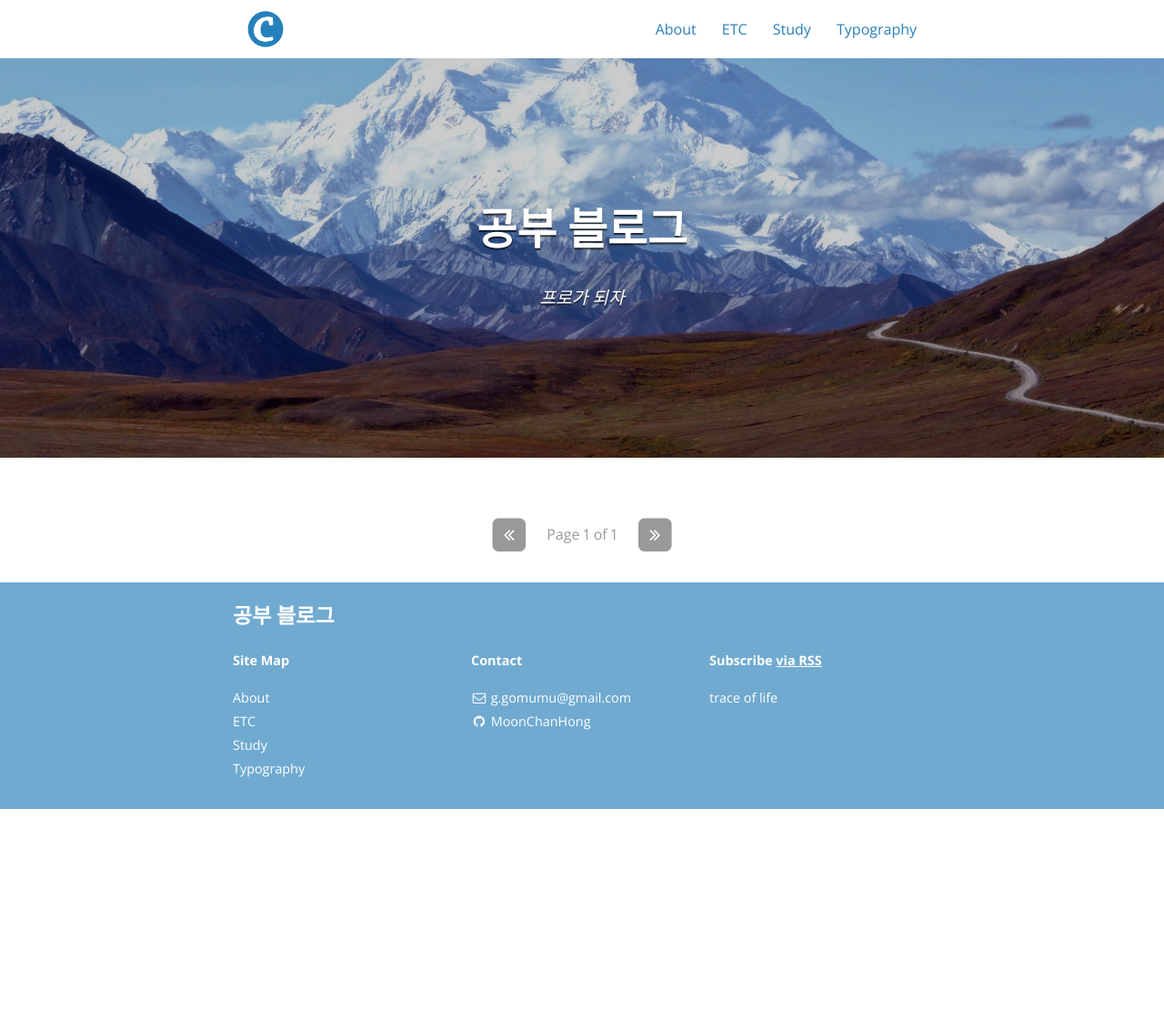
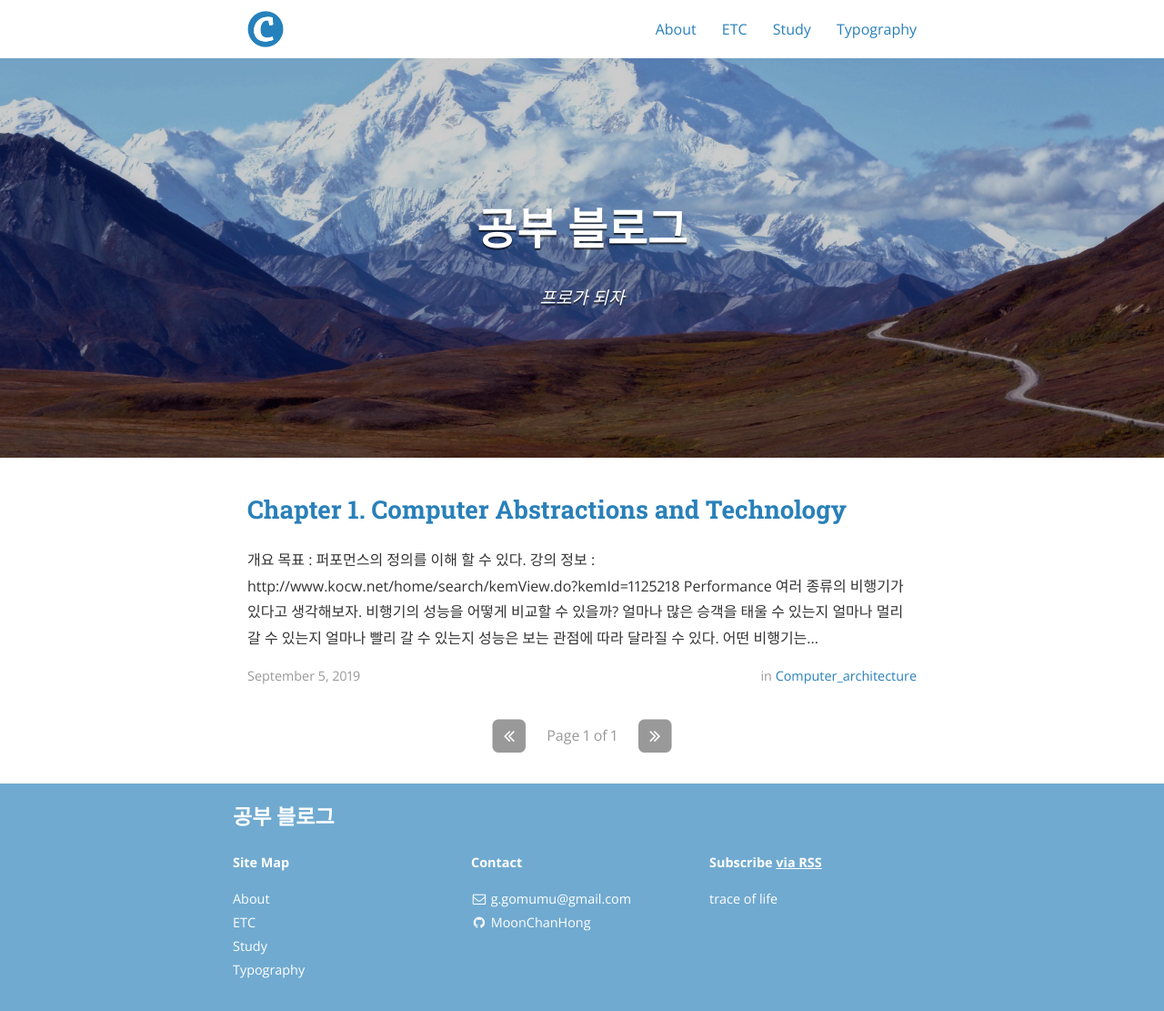
Before and after one commit to gomumu/blog, a Jekyll site: the page built from index.html, in a window 1280 px wide. Shown: the whole page at 91% size. Built offline with Jekyll 4.4.1, drawn with Linux system fonts in a browser that asks for light colours; nearby versions of some CDN libraries; the list of posts is cut into pages by our own code; before the commit the page ends 900 px from its top, so only the background shows below that.

Commit message:
컴퓨터 구조 1장 정리

```diff
--- a/_config.yml
+++ b/_config.yml
@@ -51,11 +51,11 @@ descriptions:
   - cat: Algorithm
     desc: "Algorithm"
 
-  - cat: ComputerArchitecture
-    desc: "Computer Architecture"
+  - cat: Computer_Architecture
+    desc: "Computer_Architecture"
 
-  - cat: OperationSystem
-    desc: "Operation System"
+  - cat: Operation_System
+    desc: "Operation_System"
 
   - cat: Network
     desc: "Network"
@@ -63,14 +63,14 @@ descriptions:
   - cat: C++
     desc: "C++"
 
+  - cat: Python
+    desc: "Python"
+
   - cat: Develop
     desc: "Develop"
 
   - cat: Review
     desc: "Review"
-
-  - cat: Hobby
-    desc: "Hobby"
 
 # Social icons and sharing options
 #
--- /dev/null
+++ b/_posts/2019-09-05-computerArchitecture.markdown
@@ -0,0 +1,252 @@
+---
+layout: post
+title:  "Chapter 1. Computer Abstractions and Technology"
+author: gomumu
+categories: Computer_Architecture
+---
+
+<h2 id="headings">개요</h2>
+<p>
+목표 : 퍼포먼스의 정의를 이해 할 수 있다.<br>
+강의 정보 : http://www.kocw.net/home/search/kemView.do?kemId=1125218<br>
+</p>
+<hr>
+
+<h2 id="headings">Performance</h2>
+<p>
+여러 종류의 비행기가 있다고 생각해보자. 비행기의 성능을 어떻게 비교할 수 있을까?<br>
+<ul>
+  <li>얼마나 많은 승객을 태울 수 있는지</li>
+  <li>얼마나 멀리 갈 수 있는지</li>
+  <li>얼마나 빨리 갈 수 있는지</li>
+</ul>
+성능은 보는 관점에 따라 달라질 수 있다. 어떤 비행기는 속도가 빠르며
+어떤 비행기는 연비가 좋을 수 있으며 어떤 비행기는 많은 인원을 태울 수 있다.<br>
+컴퓨터 분야에서도 여러 가지 관점에서 성능을 생각 할 수 있다.
+
+<ul>
+  <li>Response Time : operation에 걸리는 시간</li>
+  <li>Throughput : 단위 시간당 얼마나 일을 할 수 있을지</li>
+</ul>
+
+만약 성능이 좋은 cpu로 바꾼 경우 Response time은 감소하고 Throughput은 증가한다.<br>
+비슷한 예로 같은 성능의 cpu를 추가할 때 Response time은 그대로이며 Throughput은 증가한다.<br>
+</p>
+<hr>
+
+<p>
+<h2>기본 단위를 짚고가자.</h2>
+<table cellspacing="0" cellpadding="0">
+  <tr>
+    <th>바이트</th><th>초</th><th>헤르츠</th>
+  </tr>
+  <tr>
+    <td>$$ Byte = 8bit $$</td><td>$$ ms = 10^{-3} $$</td><td>$$ Hz = 10^{0} $$</td>
+  </tr>
+  <tr>
+    <td>$$ KB = 2^{10} bytes $$</td><td>$$ µs = 10^{-6} $$</td><td>$$ kHz = 10^{3} $$</td>
+  </tr>
+  <tr>
+    <td>$$ MB = 2^{20} bytes $$</td><td>$$ ns = 10^{-9} $$</td><td>$$ MHz = 10^{6} $$</td>
+  </tr>
+  <tr>
+    <td>$$ MB = 2^{20} bytes $$</td><td>$$ ps = 10^{-12} $$</td><td>$$ GHz = 10^{9} $$</td>
+  </tr>
+  <tr>
+    <td>$$ GB = 2^{30} bytes $$</td><td></td><td>$$ THz = 10^{12} $$</td>
+  </tr>
+  <tr>
+    <td>$$ TB = 2^{40} bytes $$</td><td></td><td></td>
+  </tr>
+  <tr>
+    <td>$$ PB = 2^{50} bytes $$</td><td></td><td></td>
+  </tr>
+  <tr>
+    <td>$$ EB = 2^{60} bytes $$</td><td></td><td></td>
+  </tr>
+</table>
+</p>
+<br>
+
+
+<h2 id="headings">CPU Clocking</h2>
+<p>
+clock : 컴퓨터 내부에서 CPU와 디지털 회로 장치들이 일정한 속도로 동기화 하여 작동하도록 발생시키는 정기적인 펄스<br>
+
+$$ CC = \frac{1}{CR}$$
+
+CC(Clock Period , clock cycle time) : 한 클락 사이클에 걸리는 시간<br>
+CR(Clock Frequency(rate)) : 1 초당 클럭 사이클 수<br>
+</p>
+<hr>
+
+<h2 id="headings">CPU Time</h2>
+<p style="cambria_math">
+CPU가 명령어를 처리할 때 걸리는 시간이다.<br>
+
+$$ CPU Time = {CPU Clock Cycles}\times{CC} = \frac{CPU Clock Cycles}{CR}$$
+
+<b>Example</b><br>
+Computer A : 초당 2GHz, CPU Time : 10초 <br>
+Designed Computer B : 같은 작업을 CPU Time 6초로 하고 싶어한다. 클락의 사이클 수는 A보다 1.2배 증가시키고 싶다.<br>
+B의 초당 클락수(CR) 는?<br><br>
+
+A : CR:2GHZ , CPU TIME:10초<br>
+A : Total Cycles : 2 X 10^9 X 10 = 20 X 10^9<br>
+B : CR:? , CPU TIME:6초<br>
+B : Total Cycles : (20 X 10^9) X 1.2 = 24 X 10^9<br>
+B : CR = 24 X 10^9 / 6초 = 4GHZ<br>
+</p>
+<hr>
+
+<h2 id="headings">Instruction Count and CPI</h2>
+<p>
+총 클락 수(Clock Cycles)는 Instruction 수 X 하나의 Instruction당 걸리는 클락 수 (CPI) <br>
+
+CPU TIME = Instruction 수 X 하나의 Instruction당 걸리는 클락 수 X Clock Cycle time <br>
+
+$$ CPU Time = {Instruction count}\times{CPI} = \frac{CPU Clock Cycles}{CR}$$
+
+CPI(Cycles per Instruction) : 인스트럭션의 클락 수
+
+Instruction count는 프로그램, Instruction set Archictecture(ISA) 그리고 컴파일러에 영향을 받는다.<br>
+CPI는 CPU 하드웨어가 어떻게 디자인 되었는지에 따라 결정된다.<br>
+
+<br><b>Example</b><br>
+Computer A : Cycle Time = 250ps, CPI = 2.0<br>
+Computer B : Cycle Time = 500ps, CPI = 1.2<br>
+which is faster, and by how much?<br>
+Same ISA<br>
+A 인스트럭션 시간 : 250 X 2.0 = 500 <br>
+B 인스트럭션 시간 : 500 X 1.2 = 600 <br>
+A가 1.2배 더 빠르다. <br>
+</p>
+<hr>
+
+<h2 id="headings">CPI in More Detail</h2>
+<p>
+서로 다른 인스트럭션은 서로 다른 CPI를 가진다. 그렇기 때문에 여러 인스트럭션이 섞인 경우 평균 값으로 구한다. <br>
+$$ Clock Cycles = \sum_{i=1}^{n} {CPI_i\times{InstructionCount_i}} $$
+$$ CPI = \frac{Clock Cycles}{Instruction Count} = \sum_{i=1}^{n} ({CPI_i\times{\frac{InstructionCount}{InstructionCount_i}}}) $$
+
+<br><b>Example</b><br>
+다른 컴파일러로 컴파일된 코드 sequences1, sequences2가 있다. sequences1과 sequences2의 Avg.CPI를 구해보자.
+<table cellspacing="0" cellpadding="0">
+  <tr>
+    <th>Class</th><th>CPI for class</th><th>IC in sqquence 1</th><th>IC in sqquence 2</th>
+  </tr>
+  <tr>
+    <td>A</td><td>1</td><td>2</td><td>4</td>
+  </tr>
+  <tr>
+    <td>B</td><td>2</td><td>1</td><td>1</td>
+  </tr>
+  <tr>
+    <td>C</td><td>3</td><td>2</td><td>1</td>
+  </tr>
+</table>
+
+sequences1 : ((1x2) + (2x1) + (3x2))/5 = 2<br>
+sequences2 : ((1x4) + (2x1) + (3x1))/6 = 1.5<br>
+</p>
+<hr>
+
+<h2 id="headings">Summary</h2>
+<p>
+$$ CPU Time = \frac{Instruction}{Program}\times\frac{Clock cycles}{Instruction}\times\frac{Seconds}{Clock cycle}$$
+Program은 Instruction 으로 구성 되어있고<br>
+Instruction은 Clock cycles로 구성되어있고<br>
+Clock cycle은 Seconds로 구성되어있다.<br>
+
+<b>퍼포먼스는 아래 항목에 영향을 받는다.</b>
+<ul>
+  <li>알고리즘 : IC, CPI에 영향을 줄 수 있다.</li>
+  <li>프로그램 언어 : IC, CPI에 영향을 줄 수 있다.</li>
+  <li>Compiler : IC, CPI에 영향을 줄 수 있다.</li>
+  <li>ISA(Instruction Set Architecture) : IC, CPI , Clock Cycle Time에 영향을 줄 수 있다.</li>
+</ul>
+</p>
+<hr>
+
+<h2 id="headings">연습문제</h2>
+<p>
+<b>Moor's Law의 정의는?</b>
+<details>
+<summary>답</summary>
+<p>매 2년마다 하나의 칩에 들어가는 트랜지스터의 수가 두배가 된다.</p>
+</details>
+<br><br>
+
+<b>아래의 보기 중 성능이 향상되지 않는 경우는? (복수 선택 가능)</b><br>
+<ol>
+  <li>Throughput이 증가하는 경우</li>
+  <li>Respose Time이 증가하는 경우</li>
+  <li>Throughput이 감소하는 경우</li>
+  <li>Respose Time이 감소하는 경우</li>
+</ol>
+<details>
+<summary>답</summary>
+<p>2, 3</p>
+</details>
+<br><br>
+
+<b>표를 보고 아래 질문에 답해보자</b><br>
+<table cellspacing="0" cellpadding="0">
+  <tr>
+    <th>$$ Op $$</th><th>$$ Freq $$</th><th>$$ CPI_i $$</th><th>$$ Freq\times{CPI_i} $$</th>
+  </tr>
+  <tr>
+    <td>ALU</td><td>50%</td><td>1</td><td>0.5</td>
+  </tr>
+  <tr>
+    <td>Load</td><td>20%</td><td>5</td><td>1</td>
+  </tr>
+  <tr>
+    <td>Store</td><td>10%</td><td>3</td><td>0.3</td>
+  </tr>
+  <tr>
+    <td>Branch</td><td>20%</td><td>2</td><td>0.4</td>
+  </tr>
+  <tr>
+    <td></td><td></td><td></td><td>sum = 2.2</td>
+  </tr>
+</table>
+Op : 명령어 종류<br>
+Freq : 명령어 빈도<br>
+
+<b>데이터 캐시를 사용하여 평균 load을 2사이클로 줄였을때 얼마나 향상되었는가?</b><br>
+<details>
+<summary>답</summary>
+<p>
+Load Clock Cycles 비율 = 0.2 x 2 = 0.4<br>
+sum = 0.5 + 0.4 + 0.3 + 0.4 = 1.6<br>
+향상 비율 = 2.2 / 1.6 = 1.375<br>
+즉 37.5퍼센트 만큼 향상되었다.<br><br>
+</p>
+</details>
+<br>
+
+<b>브랜치 프레딕션 기법을 사용하여 Branch타입에서 걸리는 사이클 중 한 사이클 줄였을 때 얼마나 향상 되었는가?</b><br>
+<details>
+<summary>답</summary>
+<p>
+Branch Clock Cycles 비율 = 0.2 x 1 = 0.2<br>
+sum = 0.5 + 1 + 0.3 + 0.2 = 2<br>
+향상 비율 = 2.2 / 2 = 1.1<br>
+즉 10퍼센트 만큼 향상되었다.<br><br>
+</p>
+</details>
+<br>
+
+<b>두개의 ALU 인스트럭션을 한번에 실행할때 얼마나 향상되는가?</b><br>
+<details>
+<summary>답</summary>
+<p>
+Branch Clock Cycles 비율 = 0.2 x 1 = 0.2<br>
+sum = 0.5 + 1 + 0.3 + 0.2 = 2<br>
+향상 비율 = 2.2 / 2 = 1.1<br>
+즉 10퍼센트 만큼 향상되었다.<br><br>
+</p>
+</details>
+<br>
+</p>
--- a/_sass/base/_tables.scss
+++ b/_sass/base/_tables.scss
@@ -10,7 +10,6 @@ th {
   border-bottom: 1px solid darken($base-border-color, 15%);
   font-weight: 600;
   padding: $small-spacing 0;
-  text-align: left;
 }
 
 td {
@@ -22,4 +21,5 @@ tr,
 td,
 th {
   vertical-align: middle;
+  text-align: center;
 }
```
Also changed, not shown: _includes/head.html (+8 -0 lines), _layouts/post.html (+0 -50 lines).
